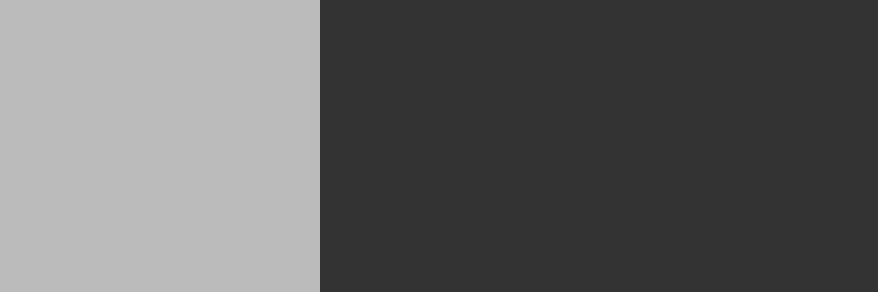
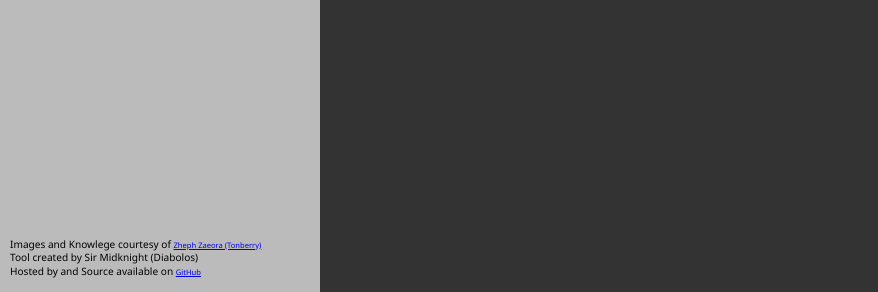
Before and after one commit to hallcristobal/xiv_uwu_learning, a plain HTML site: page index.html in a window 1280 px wide. Shown: the part 508-800 px from the top of the page, without its empty margins (0-878 px from the left). Drawn offline with Linux system fonts and the light colour scheme.

Commit message:
Add Credits

```diff
--- a/index.html
+++ b/index.html
@@ -56,6 +56,13 @@
             margin-left: 320px;
             font-size: 28px;
         }
+
+        .credits,
+        .credits span,
+        .credits a {
+            font-size: 0.75em !important;
+            line-height: 1;
+        }
     </style>
 </head>
 
@@ -92,6 +99,15 @@
             <!-- <div class="input-container">
                 <input type="button" id="placeAllNailsButton" value="Place All Nails">
             </div> -->
+            <div class="credits" style="position: fixed; bottom: 15px;">
+                <span>Images and Knowlege courtesy of <a href="https://twitch.tv/ZhephZaeora">Zheph Zaeora
+                        (Tonberry)</a></span>
+                <br />
+                <span>Tool created by Sir Midknight (Diabolos)</span>
+                <br />
+                <span>Hosted by and Source available on <a
+                        href="https://github.com/hallcristobal/xiv_uwu_learning">GitHub</a></span>
+            </div>
         </div>
         <div class="right-sidebar">
             <div class="image-container">
--- a/index.js
+++ b/index.js
@@ -90,17 +90,4 @@
         var randomPosition = Math.floor(Math.random() * 8);
         generateMarkersFromStartingPosition(randomPosition);
     }
-
-    document.getElementById("placeAllNailsButton").onclick = function () {
-        /*
-        <div class="image-overlay nail-marker" id="w-nail"
-            style="background: url(./Ifrit_Charges/NailMarker.png); background-size: 100%; z-index: 10; left: 125px; top: 250px;">
-        </div>
-        */
-        var nailsContainer = document.getElementById("nails-container");
-        nailsContainer.innerHTML = "";
-        for (var i = 0; i < 8; i++) {
-            nailsContainer.appendChild(createNailElement(i));
-        }
-    }
 })();
```
